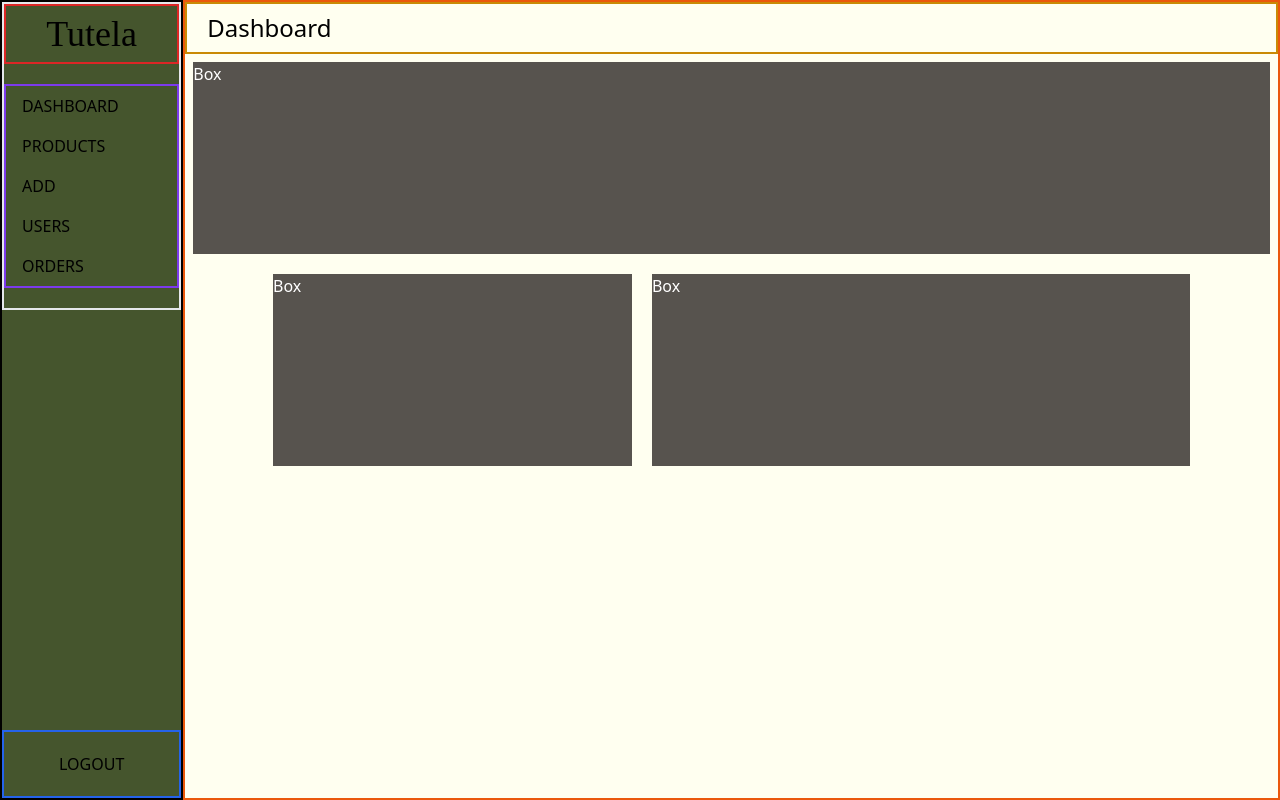
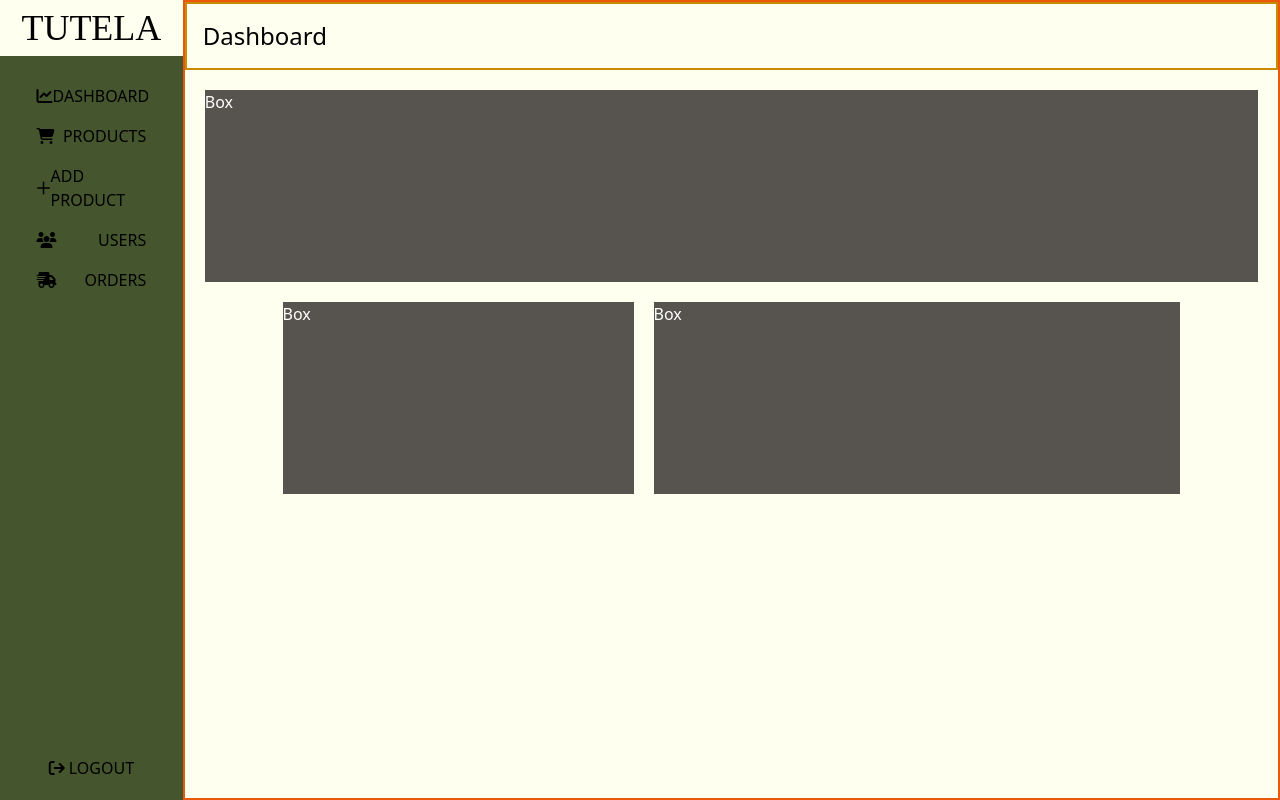
Before and after one commit to ConnorMac0/tutela, a React (Vite) app in the folder admin/: page / in a window 1280 px wide. Built offline with nearby package versions, Linux system fonts and the light colour scheme; a web font is replaced by a local one.

Commit message:
Update: Finished desktop sidebar

```diff
--- a/admin/index.html
+++ b/admin/index.html
@@ -6,6 +6,7 @@
     <link rel="preconnect" href="https://fonts.googleapis.com">
     <link rel="preconnect" href="https://fonts.gstatic.com" crossorigin>
     <link href="https://fonts.googleapis.com/css2?family=Inter:ital,opsz,wght@0,14..32,100..900;1,14..32,100..900&display=swap" rel="stylesheet">
+    <script src="https://kit.fontawesome.com/34f91c6bff.js" crossorigin="anonymous"></script>
     <title>Tutela Admin Panel</title>
   </head>
   <body>
--- a/admin/package.json
+++ b/admin/package.json
@@ -10,6 +10,11 @@
     "preview": "vite preview"
   },
   "dependencies": {
+    "@fortawesome/fontawesome-svg-core": "^6.6.0",
+    "@fortawesome/free-brands-svg-icons": "^6.6.0",
+    "@fortawesome/free-regular-svg-icons": "^6.6.0",
+    "@fortawesome/free-solid-svg-icons": "^6.6.0",
+    "@fortawesome/react-fontawesome": "^0.2.2",
     "axios": "^1.7.7",
     "react": "^18.3.1",
     "react-dom": "^18.3.1",
--- a/admin/src/App.jsx
+++ b/admin/src/App.jsx
@@ -4,13 +4,13 @@ import Dashboard from './pages/Dashboard';
 import Add from './pages/Add';
 import List from './pages/List';
 import Orders from './pages/Orders';
-import Navbar from './components/Navbar';
+import Sidebar from './components/Sidebar';
 
 function App() {
 
   return (
-    <div className='md:flex md:flex-row bg-ivory text-black'>
-      <Navbar />
+    <div className='md:flex md:flex-row bg-ivory text-black min-h-screen'>
+      <Sidebar />
       <Routes>
         <Route path='/' element={<Dashboard />} />
         <Route path='/add' element={<Add />} />
--- a/admin/src/components/Navbar.jsx
+++ /dev/null
@@ -1,21 +0,0 @@
-import React from "react";
-
-const Navbar = () => {
-    return (
-        <div className="flex md:flex-col bg-green md:min-h-screen md:w-1/6 border-2 border-black justify-between">
-            <div className="border-2 w-full">
-                <div className="flex text-4xl font-brand p-2 border-2 border-red-600 w-full justify-center">Tutela</div>
-                <ul className="hidden md:block w-full my-5 border-2 border-violet-600 px-4">
-                    <li className="py-2">DASHBOARD</li>
-                    <li className="py-2">PRODUCTS</li>
-                    <li className="py-2">ADD</li>
-                    <li className="py-2">USERS</li>
-                    <li className="py-2">ORDERS</li>
-                </ul>
-            </div>
-            <button className="hidden md:block border-2 border-blue-600 p-5 w-full">LOGOUT</button>
-        </div>
-    )
-}
-
-export default Navbar;
--- /dev/null
+++ b/admin/src/components/Sidebar.jsx
@@ -0,0 +1,22 @@
+import React from "react";
+import { NavLink } from 'react-router-dom'
+
+const Sidebar = () => {
+    return (
+        <div className="flex md:flex-col bg-green md:min-h-screen md:w-1/6 justify-between">
+            <div className="w-full">
+                <div className="flex text-4xl font-brand p-2 w-full justify-center md:bg-ivory">TUTELA</div>
+                <div className="hidden md:flex flex-col w-full my-5">
+                    <NavLink to='/' className="py-2 px-[20%] hover:bg-ivory"><span className="flex items-center justify-between"><i className="fa-solid fa-chart-line"></i>DASHBOARD</span></NavLink>
+                    <NavLink to='/products' className="py-2 px-[20%] hover:bg-ivory"><span className="flex items-center justify-between"><i className="fa-solid fa-cart-shopping"></i>PRODUCTS</span></NavLink>
+                    <NavLink to='/add' className="py-2 px-[20%] hover:bg-ivory"><span className="flex items-center justify-between"><i className="fa-regular fa-plus"></i>ADD PRODUCT</span></NavLink>
+                    <NavLink to='/users' className="py-2 px-[20%] hover:bg-ivory"><span className="flex items-center justify-between"><i className="fa-solid fa-users"></i>USERS</span></NavLink>
+                    <NavLink to='/orders' className="py-2 px-[20%] hover:bg-ivory"><span className="flex items-center justify-between"><i className="fa-solid fa-truck-fast"></i>ORDERS</span></NavLink>
+                </div>
+            </div>
+            <button className="hidden md:block mb-5 w-full hover:bg-ivory"><i className="fa-solid fa-arrow-right-from-bracket"></i> LOGOUT</button>
+        </div>
+    )
+}
+
+export default Sidebar;
--- a/admin/src/pages/Dashboard.jsx
+++ b/admin/src/pages/Dashboard.jsx
@@ -3,12 +3,14 @@ import React from "react";
 const Dashboard = () => {
     return (
         <div className="flex flex-col min-h-screen w-full border-2 border-orange-600">
-            <div className="text-2xl w-full py-2 pl-5 border-2 border-yellow-600">Dashboard</div>
-            <div className="flex flex-wrap gap-5 text-white justify-center p-2">
+            <div></div>
+            <div className="text-2xl p-4 border-2 border-yellow-600">Dashboard</div>
+            <div className="flex flex-wrap gap-5 text-white justify-center p-5">
                 <div className="bg-stone-600 h-48 w-full">Box</div>
                 <div className="bg-stone-600 h-48 w-1/3">Box</div>
                 <div className="bg-stone-600 h-48 w-1/2">Box</div>
             </div>
+            <button className="md:hidden block border-2 border-blue-600 text-sm bg-green"><i className="fa-solid fa-arrow-right-from-bracket"> LOGOUT</i></button>
         </div>
     )
 }
--- a/admin/src/styles/tailwind.css
+++ b/admin/src/styles/tailwind.css
@@ -8,3 +8,7 @@
     font-weight: normal;
     src: url('./src/assets/fonts/Migha Display/Expanded/Migha-BoldExpanded.otf') format('opentype');
 }
+
+.active{
+    background-color: '#FFFFF0';
+}
--- a/admin/tailwind.config.js
+++ b/admin/tailwind.config.js
@@ -5,7 +5,8 @@ export default {
     extend: {
       colors: {
         'green': '#45552D',
-        'ivory': '#FFFFF0'
+        'ivory': '#FFFFF0',
+        'dark-green': '#45550F'
       },
       fontFamily: {
         brand: ['migha'],
```
Also changed, not shown: 1 other file (tests, documents, lock files or other folders).
